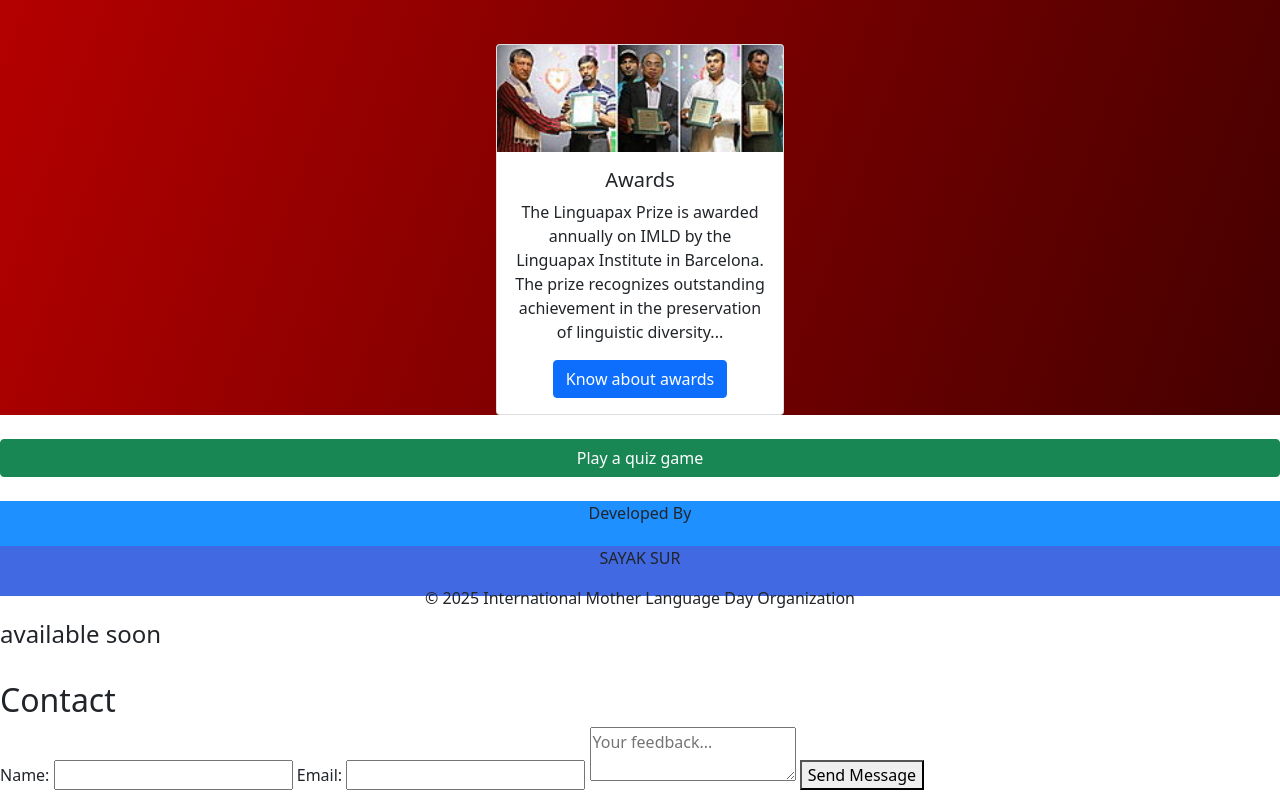
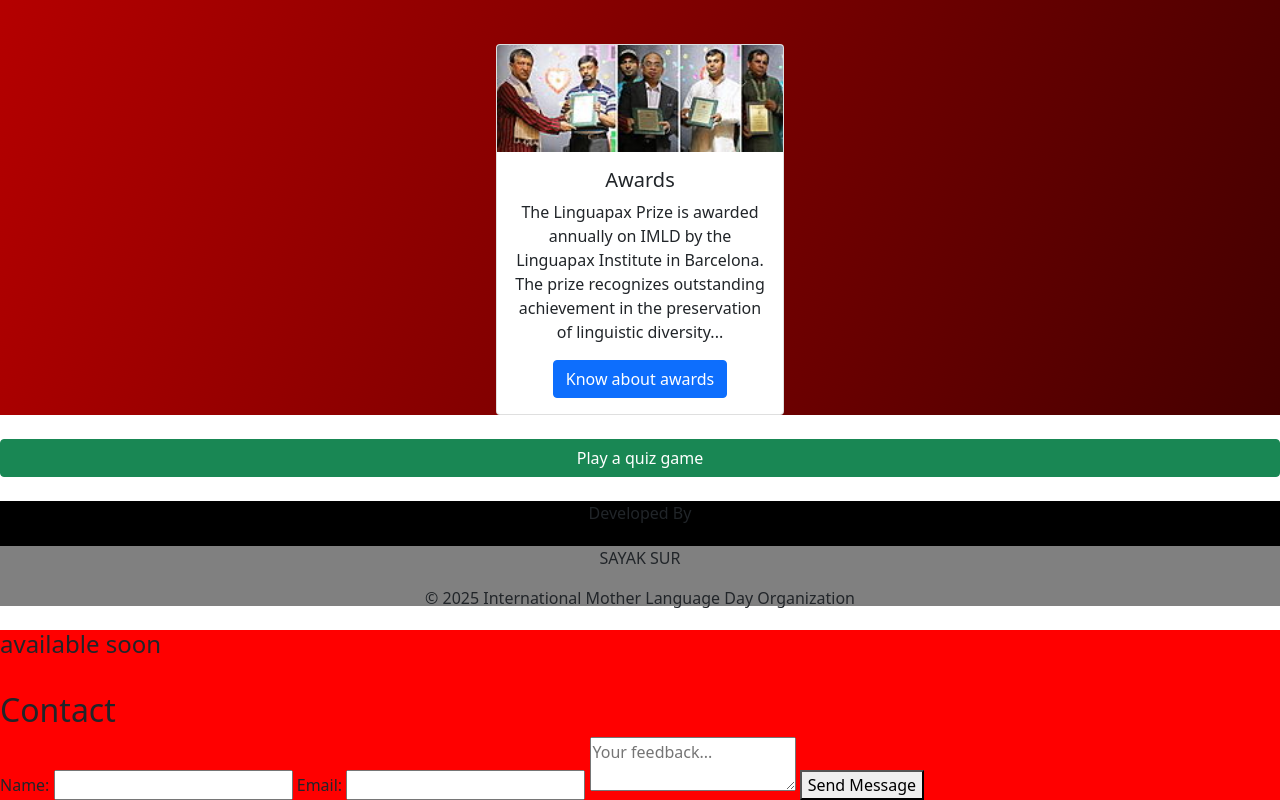
Before and after one commit to Sayak6911/Mother-Language-Day, a plain HTML site: page index.html in a window 1280 px wide. Shown: the part 2485-3285 px from the top of the page. Drawn offline with nearby package versions, Linux system fonts and the light colour scheme.

Commit message:
Update style.css

```diff
--- a/style.css
+++ b/style.css
@@ -27,18 +27,20 @@ center{
 	background-image: linear-gradient( 109.6deg,  rgba(204,0,0,1) 11.2%, rgba(68,0,0,1) 100.6% );
 }
 .fo2{
-	height: 50px;
-	background-color:#4169e1 ;
+	height: 60px;
+	background-color:gray;
 	text-align: center;
 }
 .fo1{
 	height: 45px;
-	background-color: #1e90ff;
+	background-color: black;
 	text-align: center;
 }
 
 
-
+#contact{
+	background-color: red;
+}
 
 .his{
 	height: 550px;
```
